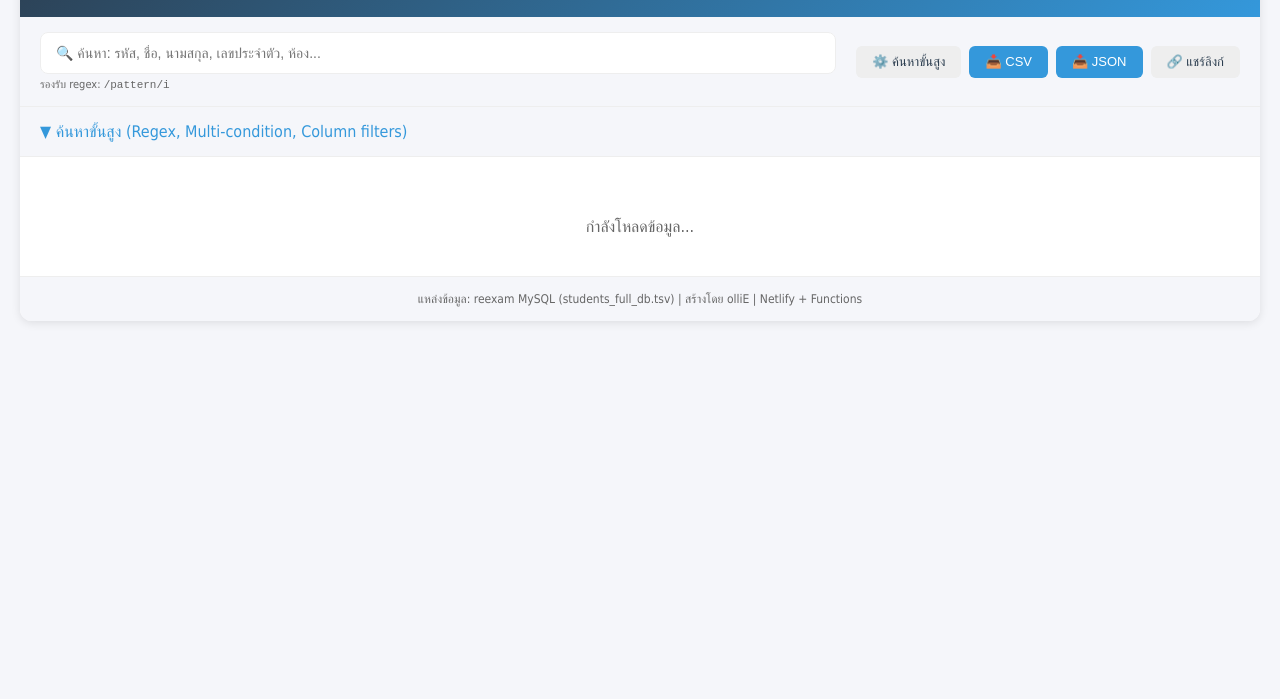
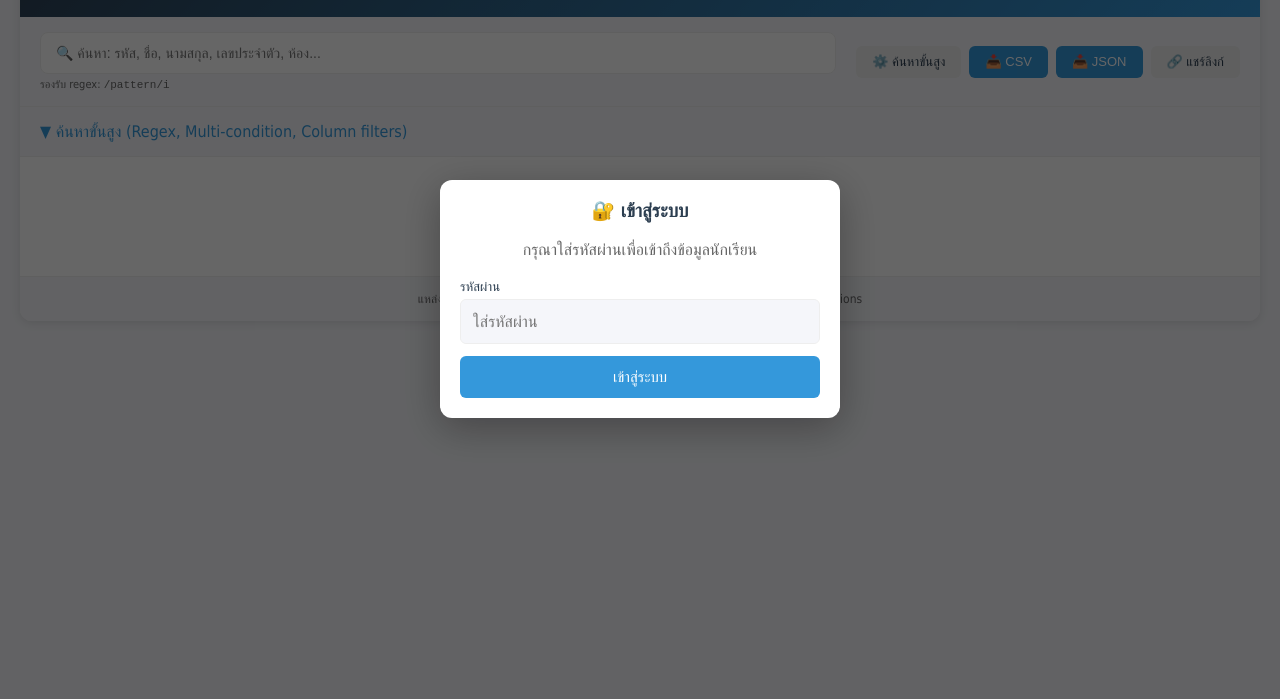
Before and after one commit to sarittawatkaewkerddd-netizen/bmp-student-registry, a website: page index.html in a window 1280 px wide. Shown: the part 101-800 px from the top of the page. Drawn offline with Linux system fonts and the light colour scheme.

Commit message:
fix: password modal visibility

```diff
--- a/index.html
+++ b/index.html
@@ -180,7 +180,7 @@
     </style>
 </head>
 <body>
-<div class="modal" id="passwordModal" style="display: flex;">
+<div class="modal show" id="passwordModal" style="display: flex;">
     <div class="modal-content" style="max-width: 400px; text-align: center;">
         <h3 style="margin-top: 0;">🔐 เข้าสู่ระบบ</h3>
         <p style="color: var(--muted); margin-bottom: 20px;">กรุณาใส่รหัสผ่านเพื่อเข้าถึงข้อมูลนักเรียน</p>
```
Also changed, not shown: public/index.html (+1 -1 lines).
